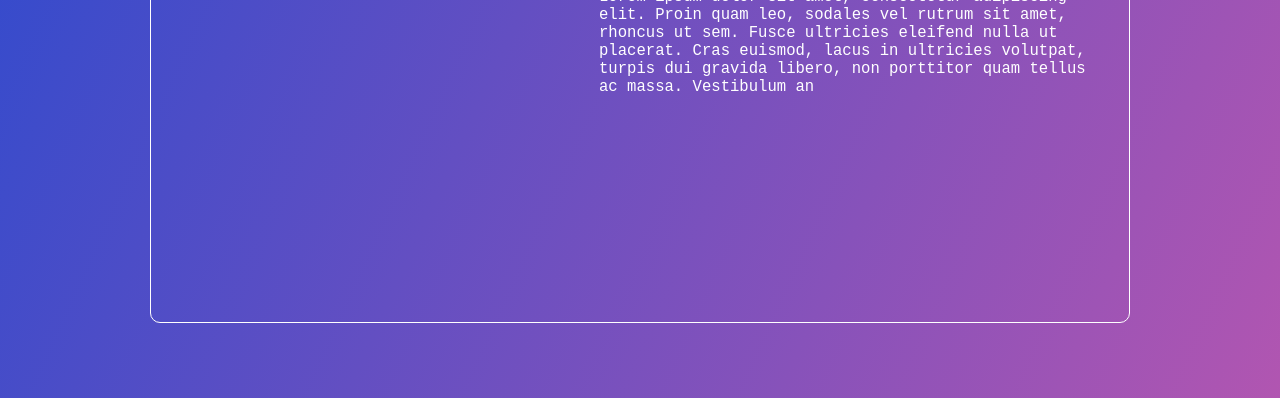
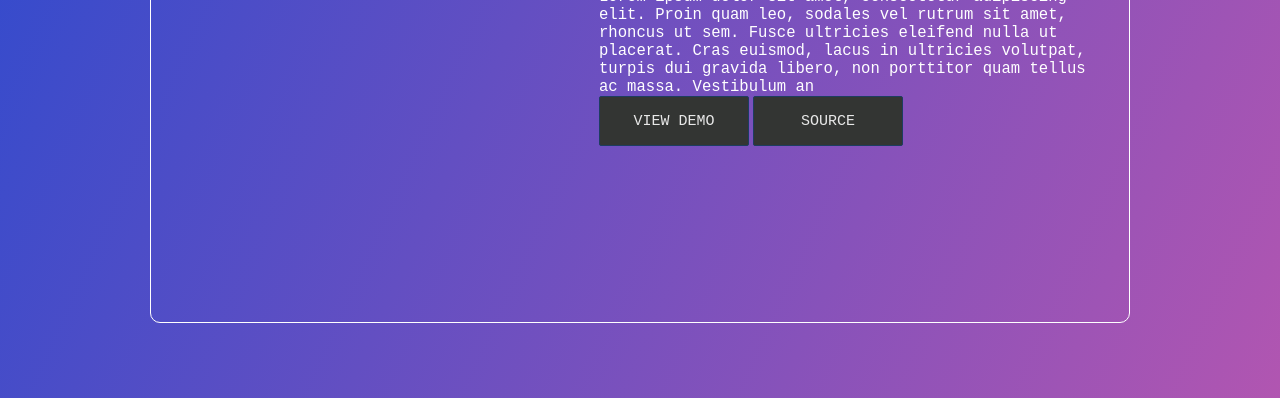
Before and after one commit to natoriamilligan/portfolio-website, a plain HTML site: page projects.html in a window 1280 px wide. Shown: the part 402-800 px from the top of the page. Drawn offline with Linux system fonts and the light colour scheme.

Commit message:
added buttons to projects

```diff
--- a/projects.html
+++ b/projects.html
@@ -26,7 +26,15 @@
                     </div>
                     <div class="project-description">
                         <h2>Project 1</h2>
-                        <p>Lorem ipsum dolor sit amet, consectetur adipiscing elit. Proin quam leo, sodales vel rutrum sit amet, rhoncus ut sem. Fusce ultricies eleifend nulla ut placerat. Cras euismod, lacus in ultricies volutpat, turpis dui gravida libero, non porttitor quam tellus ac massa. Vestibulum an</p>
+                        <p class="description">Lorem ipsum dolor sit amet, consectetur adipiscing elit. Proin quam leo, sodales vel rutrum sit amet, rhoncus ut sem. Fusce ultricies eleifend nulla ut placerat. Cras euismod, lacus in ultricies volutpat, turpis dui gravida libero, non porttitor quam tellus ac massa. Vestibulum an</p>
+                        <div class="project-btns">
+                            <button>
+                                <a href="">VIEW DEMO</a>
+                            </button>
+                            <button>
+                                <a href="">SOURCE</a>
+                            </button>
+                        </div>
                     </div>
                 </div>
                 <div class="project">
```
